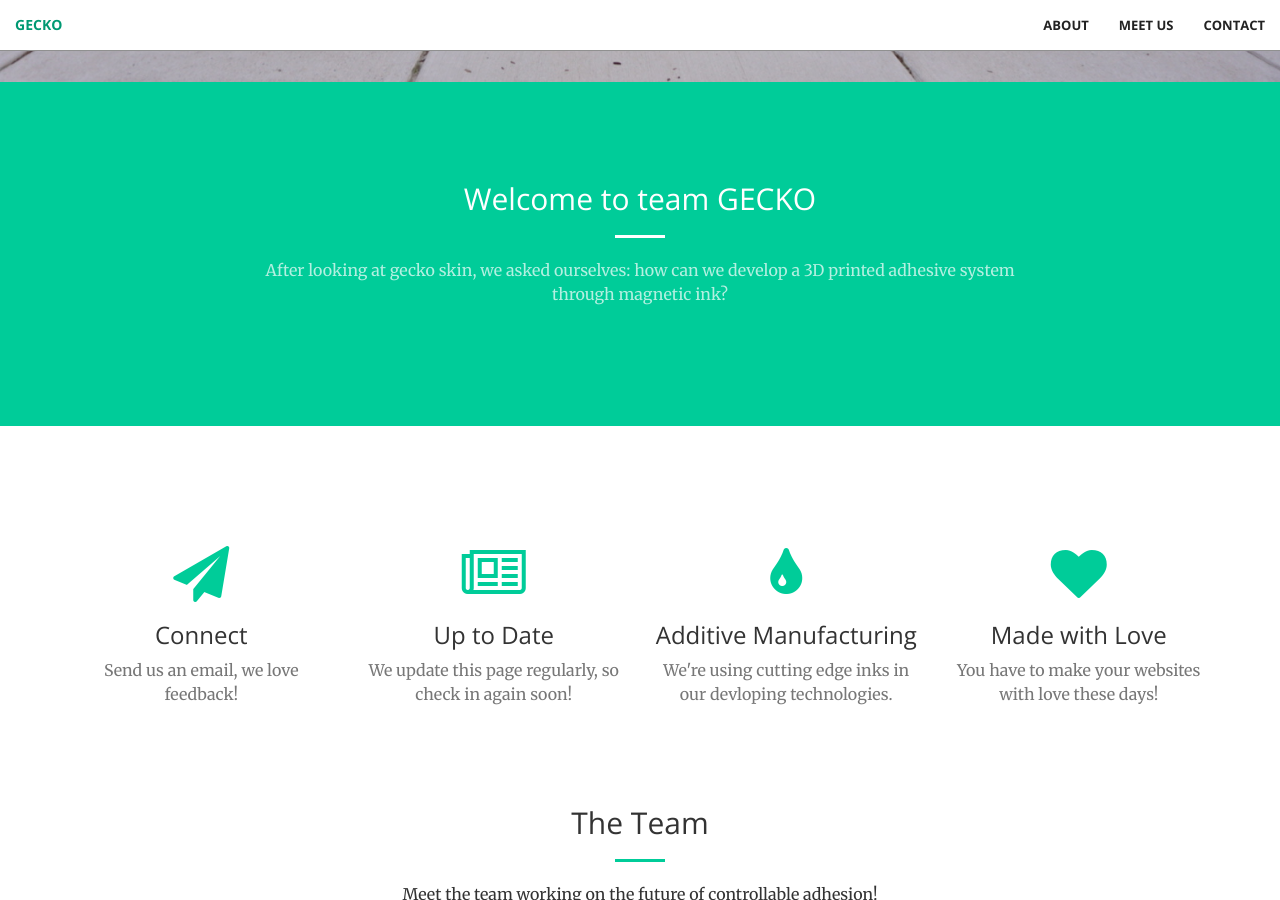
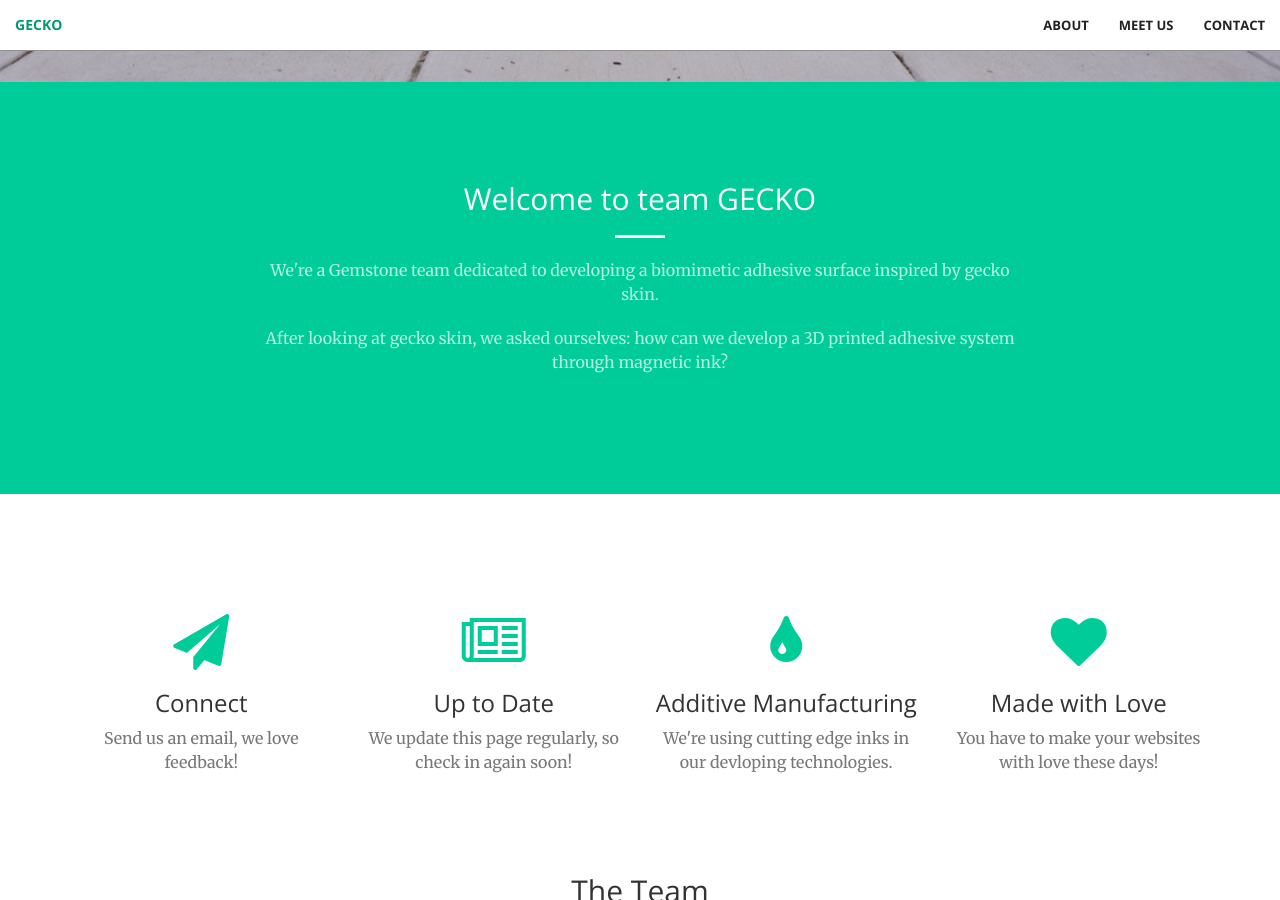
Before and after one commit to teamgecko2022/teamgecko2022, a Jekyll site: the page built from index.html, in a window 1280 px wide and 900 px high, scrolled down 818 px. Built offline with Jekyll 4.4.1, drawn with Linux system fonts in a browser that asks for light colours.

Commit message:
mission statement?

```diff
--- a/_includes/call-to-action.html
+++ b/_includes/call-to-action.html
@@ -4,7 +4,7 @@
             <div class="col-lg-8 col-lg-offset-2 text-center">
                 <h2 class="section-heading">Welcome to team GECKO</h2>
                 <hr class="light">
-                <!--<p class="text-faded">We're a Gemstone team dedicated to developing a biomimetic adhesive surface inspired by gecko skin.</p>-->
+                <p class="text-faded">We're a Gemstone team dedicated to developing a biomimetic adhesive surface inspired by gecko skin.</p>
                 <p class="text-faded">After looking at gecko skin, we asked ourselves: how can we develop a 3D printed adhesive system through magnetic ink?</p>
                 <!-- <a href="#" class="btn btn-default btn-xl">Get Started!</a>-->
             </div>
```
